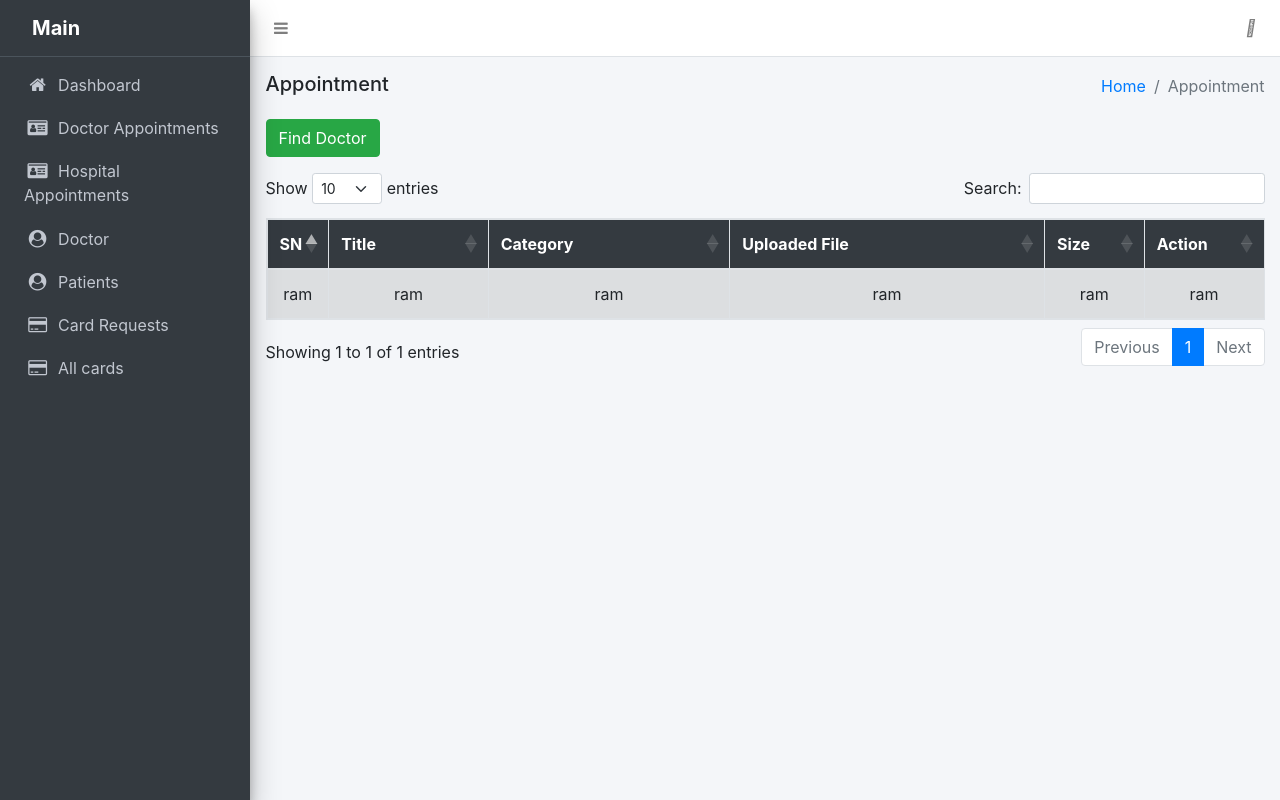
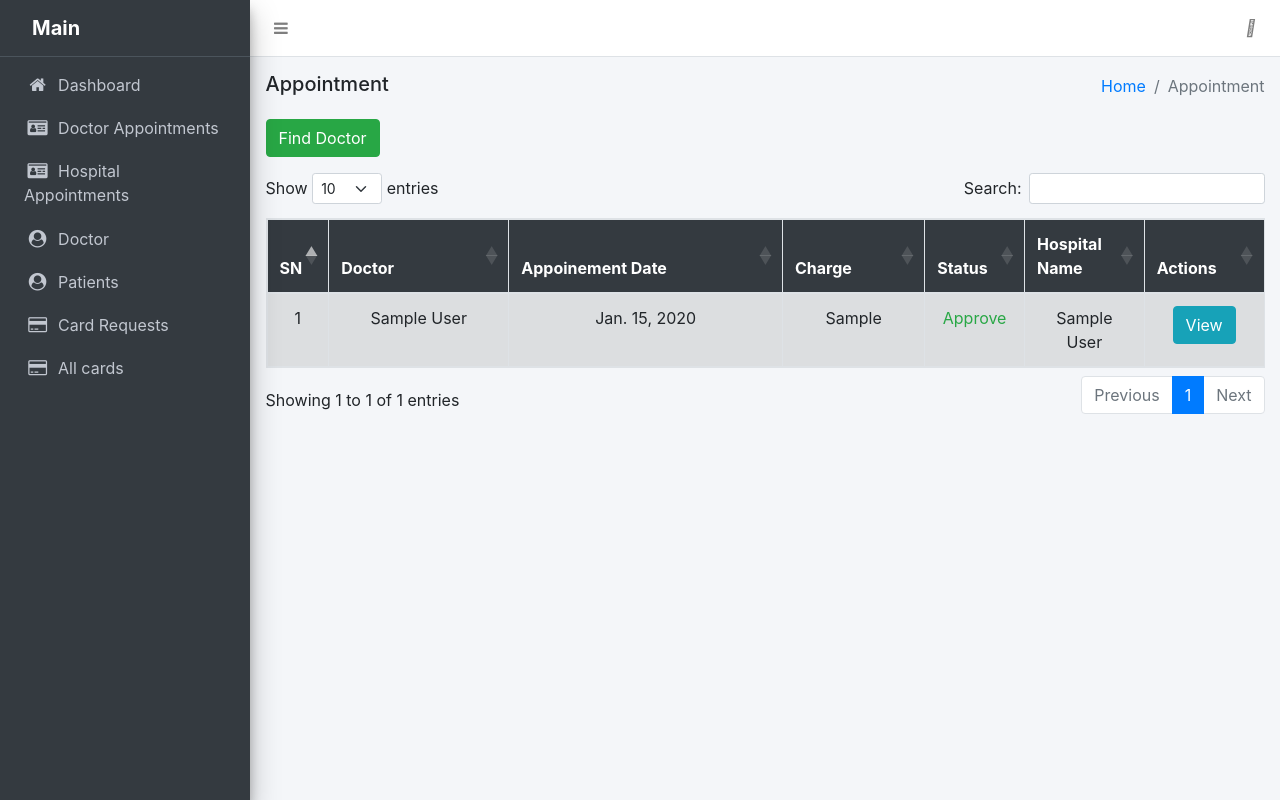
Before and after one commit to MadanStha7/Hospital-Management-System, a Django app: page /patient-dashboard/ in a window 1280 px wide. Run offline with Django 3.2, Linux system fonts and the light colour scheme; a user stored in the database is signed in; tables that the repository leaves empty hold one stand-in row (values such as "Sample post"); one stand-in notice (Sample message) is shown; some libraries are stand-ins or nearby versions.

Commit message:
patient approval completed and doctor remaining

```diff
--- a/templates/patient/appointment.html
+++ b/templates/patient/appointment.html
@@ -8,6 +8,15 @@
 {% block title %}dashboard{% endblock %}
 <!-- content -->
 {% block content %}
+{% if messages %}
+  <ul id="messages-appointment">
+    {% for message in messages %}
+    <div class="alert alert-info success-message" role="alert">
+      {{ message }}
+    </div>
+    {% endfor %}
+  </ul>
+  {% endif %}
 <div class="content-header">
     <div class="container-fluid">
         <div class="row">
@@ -42,24 +51,29 @@
                 <div class="table-responsive">
                     <table id="data-table" class="table table-striped table-bordered" style="width:100%">
                         <thead>
-                            <tr class="bg-dark">
+                            <tr class="bg-dark text-center">
                                 <th width="2%">SN</th>
-                                <th>Title</th>
-                                <th>Category</th>
-                                <th>Uploaded File</th>
-                                <th width="10%">Size</th>
-                                <th width="12%">Action</th>
+                                <th>Doctor</th>
+                                <th>Appoinement Date</th>
+                                <th>Charge</th>
+                                <th width="10%">Status</th>
+                                <th width="12%">Hospital Name</th>
+                                <th width="12%">Actions</th>
                             </tr>
                         </thead>
                         <tbody>
+                            {% for appointments in appoinment_list %}
                             <tr>
-                                <td class="text-center">ram</td>
-                                <td class="text-center">ram</td>
-                                <td class="text-center">ram</td>
-                                <td class="text-center">ram</td>
-                                <td class="text-center">ram</td>
-                                <td class="text-center">ram</td>
+                                <td class="text-center">{{forloop.counter}}</td>
+                                <td class="text-center">{{appointments.doctor.full_name}}</td>
+                                <td class="text-center">{{appointments.app_date}}</td>
+                                <td class="text-center">{{appointments.doctor.price}}</td>
+                                <td class="text-center">{% if appointments.status == "P" %}<p class="text-danger">{{appointments.get_status_display}}</p>{% else %}<p class="text-success">{{appointments.get_status_display}}</p>{% endif %}</td>
+                                <td class="text-center">{{appointments.doctor.hospital_name}}</td>
+                                <td class="text-center">{% if appointments.status == "A" %}<a href="{% url 'invoice' appointments.id %}"><button class="btn btn-info">View</button>{% else %}<p>Wait for approval</p>{% endif %}</td></a>
+
                             </tr>
+                            {% endfor %}
 
                         </tbody>
                     </table>
@@ -77,5 +91,10 @@
    $(document).ready(function() {
     $('#data-table').DataTable();
 } );
+
+var message_ele = document.getElementById("messages-appointment");
+setTimeout(function () {
+    message_ele.style.display = "none";
+}, 3000);
 </script>
 {% endblock %}
--- a/user/admin.py
+++ b/user/admin.py
@@ -1,6 +1,6 @@
 from django.contrib import admin
 from django.apps import apps
-from .models import User, Patient, Doctor
+from .models import User, Patient, Doctor,Appointment
 
 
-admin.site.register([User, Patient, Doctor])
+admin.site.register([User, Patient, Doctor,Appointment])
--- a/user/models.py
+++ b/user/models.py
@@ -87,13 +87,15 @@
     shift = models.CharField(choices=SHIFT, max_length=2, null=True, blank=True)
     location = models.CharField(max_length=100)
     dob = models.DateField(("Date of birth"), null=True)
-    image = models.ImageField(upload_to="doctor",null=True,blank=True)
+    image = models.ImageField(upload_to="doctor", null=True, blank=True)
     experience = models.CharField(max_length=100, null=True)
     specialist = models.CharField(max_length=100, null=True)
     clinic = models.CharField(max_length=100, null=True, blank=True)
     timing = models.CharField(max_length=100, null=True)
+    price = models.CharField(max_length=100, null=True)
     date_created = models.DateTimeField(auto_now_add=True)
     date_updated = models.DateTimeField(auto_now_add=True)
+
 
     def save(self, *args, **kwargs):
         group, created = Group.objects.get_or_create(name="Doctor")
@@ -107,24 +109,27 @@
         ordering = ["-id"]
 
 
-
 class Appointment(models.Model):
     """
     Model to store the appointment records between doctors and patient
     """
+
     STATUS = (
         ("P", "Pending"),
         ("A", "Approve"),
     )
 
-    doctor = models.ForeignKey(Doctor,on_delete=models.CASCADE,related_name="appointment")
-    patient = models.ForeignKey(Patient,on_delete=models.CASCADE,related_name="appointment")
-    app_date = models.DateTimeField()
+    doctor = models.ForeignKey(
+        Doctor, on_delete=models.CASCADE, related_name="appointment"
+    )
+    patient = models.ForeignKey(
+        Patient, on_delete=models.CASCADE, related_name="appointment"
+    )
+    app_date = models.DateField()
     status = models.CharField(choices=STATUS, max_length=2, null=True, blank=True)
 
-
     def __str__(self):
-        return f"{self.doctor.full_name}--{self.patient.full_name}"
+        return f"{self.id}"
 
     class Meta:
         ordering = ["-id"]
--- a/user/routes/patient_urls.py
+++ b/user/routes/patient_urls.py
@@ -7,7 +7,11 @@
     Logout,
     PatientDashboard,
     RegisterTypeView,
-    FindDoctor
+    FindDoctor,
+    SearchDoctor,
+    make_appointment,
+    InvoiceView,
+    DownloadPdf
 )
 
 urlpatterns = [
@@ -17,6 +21,12 @@
     path("patient-register/", PatientRegisterView.as_view(), name="patient-register"),
     path("doctor-register/", DoctorRegisterView.as_view(), name="doctor-register"),
     path("logout/", Logout, name="logout"),
+    # appoinment
     path("patient-dashboard/", PatientDashboard.as_view(), name="patient-dashboard"),
     path("find-doctor/", FindDoctor.as_view(), name="find-doctor"),
+    path("search-doctor/", SearchDoctor.as_view(), name="dr-search"),
+    path("appoinment-doctor/<int:pk>", make_appointment, name="make-appointment"),
+    path("invoice/<int:pk>", InvoiceView.as_view(), name="invoice"),
+    path('download/pdf/', DownloadPdf, name='download-pdf'),
+
 ]
--- a/user/viewsets/patient_views.py
+++ b/user/viewsets/patient_views.py
@@ -1,14 +1,20 @@
+import io
+from os import stat
 from django.shortcuts import redirect, render
 from django.views.generic import TemplateView, CreateView, FormView
+from django.views.generic.detail import DetailView
 from user.forms import PatientForm, DoctorForm, UserLoginForm
 from django.contrib.auth import authenticate, login, logout, get_user_model
 from django.shortcuts import render, redirect
 from django.urls import reverse_lazy
-from django.views.generic import CreateView, TemplateView
+from django.views.generic import CreateView, TemplateView, View, DetailView
 from django.db import transaction
-from user.models import Patient, Doctor
+from user.models import Patient, Doctor, Appointment
 from django.contrib import messages
 from django.http import HttpResponseRedirect
+from django.db.models import Q
+from django.http import FileResponse
+from reportlab.pdfgen import canvas
 
 User = get_user_model()
 
@@ -123,10 +129,12 @@
         context = super().get_context_data(**kwargs)
 
         try:
-            user = Patient.objects.get(user=self.request.user)
-        except Patient.DoesNotExist:
-            user = None
-        context["user"] = user
+            appoinment_list = Appointment.objects.filter(
+                patient__user=self.request.user
+            )
+        except Appointment.DoesNotExist:
+            appoinment_list = None
+        context["appoinment_list"] = appoinment_list
         return context
 
 
@@ -137,3 +145,70 @@
         context = super().get_context_data(**kwargs)
         context["doctors"] = Doctor.objects.all()
         return context
+
+
+class SearchDoctor(View):
+    def get(self, request, *args, **kwargs):
+        location = self.request.GET.get("location", "")
+        speciality = self.request.GET.get("specility", "")
+        filtered_list = Doctor.objects.filter(
+            Q(location__icontains=location) | Q(specialist__icontains=speciality)
+        )
+        return render(
+            self.request,
+            "patient/find-doctor.html",
+            context={
+                "doctors": filtered_list,
+                "location": location,
+                "speciality": speciality,
+            },
+        )
+
+
+def make_appointment(request, pk):
+    """Make appounemnt with doctor"""
+    try:
+        doctor_obj = Doctor.objects.get(id=pk)
+    except Doctor.DoesNotExist:
+        return False
+    if request.method == "POST":
+        print("doctor_obj", request.user.id)
+
+        appointment_date = request.POST["appointment_date"]
+        app_obj = Appointment.objects.create(
+            doctor=doctor_obj,
+            patient=Patient.objects.get(user__id=request.user.id),
+            app_date=appointment_date,
+            status="P",
+        )
+        messages.success(request, "Appointment request has been successfully sent")
+        return HttpResponseRedirect(reverse_lazy("patient-dashboard"))
+    return render(request, "patient/make-appointment.html", {"doctor_obj": doctor_obj})
+
+
+class InvoiceView(DetailView):
+    model = Appointment
+    template_name = "patient/patient-invoice.html"
+    context_object_name = "invoice"
+
+
+def DownloadPdf(request):
+    file_path = os.path.join(settings.MEDIA_ROOT, "example-input-file.txt")
+    if os.path.exists(file_path):
+        with open(file_path, "rb") as fh:
+            response = HttpResponse(fh.read(), content_type="application/vnd.ms-excel")
+            response["Content-Disposition"] = "inline; filename=" + os.path.basename(
+                file_path
+            )
+            return response
+
+
+# Create your views here.
+def DownloadPdf(request, id):
+    buffer = io.BytesIO()
+    x = canvas.Canvas(buffer)
+    x.drawString(100, 100, "Let's generate this pdf file.")
+    x.showPage()
+    x.save()
+    buffer.seek(0)
+    return FileResponse(buffer, as_attachment=True, filename="invoice.pdf")
```
Also changed, not shown: templates/patient/find-doctor.html (+17 -36 lines), templates/patient/make-appointment.html (added, +75 -0 lines), templates/patient/patient-invoice.html (added, +101 -0 lines), user/migrations/0007_alter_appointment_app_date.py (added), user/migrations/0008_doctor_price.py (added).
